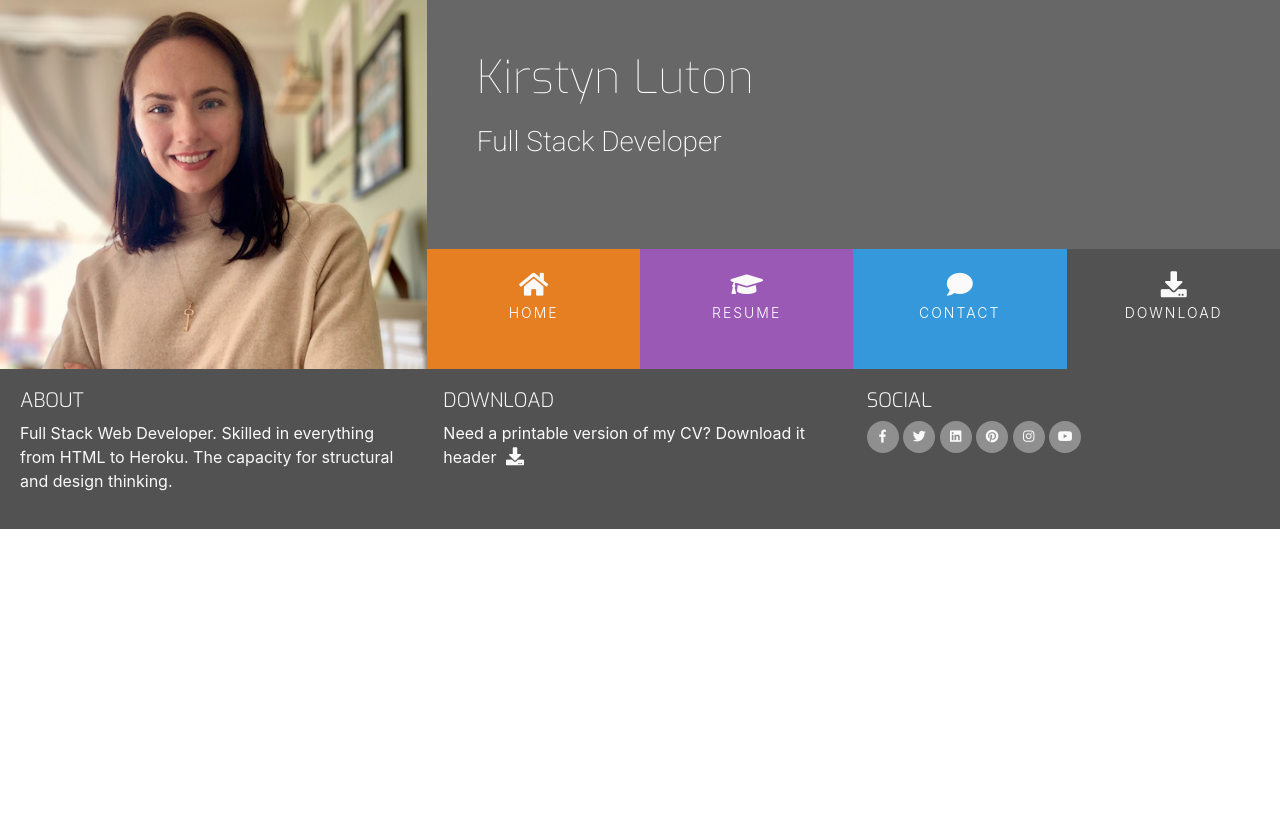
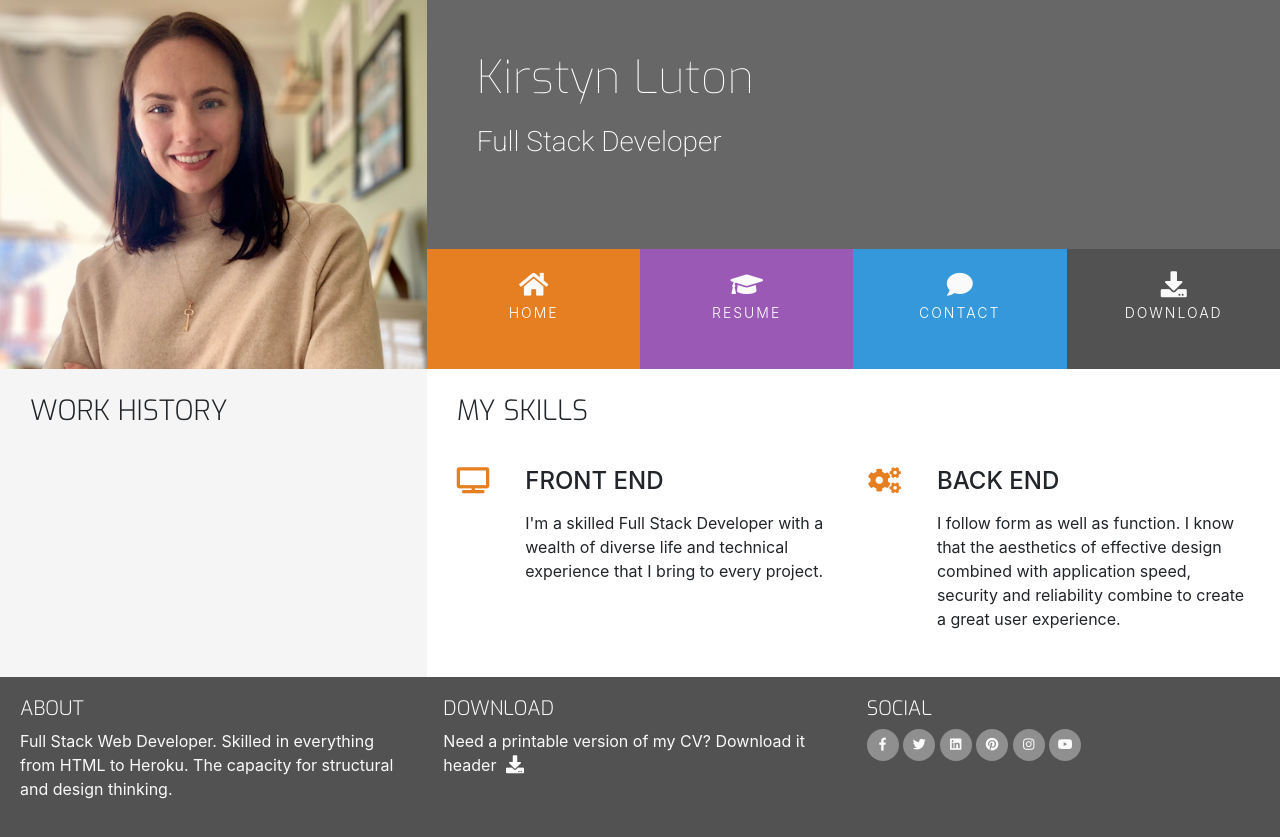
Before and after one commit to KJLuton/UCD_Resume, a plain HTML site: page resume.html in a window 1280 px wide. Before the commit the page ends 800 px from the top, so only its background shows below. Drawn offline with nearby package versions, Linux system fonts and the light colour scheme.

Commit message:
resume section updated

```diff
--- a/resume.html
+++ b/resume.html
@@ -45,8 +45,53 @@
             </div>
         </div>
     </header>
-    <section>
-
+        <section class="container-fluid">
+            <div class="row">
+                <div class="col-md-4 bg-color-personal-info section-column">
+                    <div class="row">
+                        <div class="col-12">
+                            <h3 class="section-heading uppercase">
+                                Work History
+                            </h3>
+                        </div>
+                    </div>
+                </div>
+                <div class="col-md-8 bg-color-three-reasons section-column">
+                    <div class="row">
+                        <div class="col">
+                            <h3 class="section-heading uppercase">My Skills</h3>
+                        </div>
+                    </div>
+                    <div class="row">
+                        <div class="col-10 offset-1 offset-sm-0 col-sm-4 col-md-6">
+                            <div class="row">
+                                <div class="col-2">
+                                    <i class="three-reasons-icon fa fa-tv" aria-hidden="true"></i>
+                                </div>
+                                <div class="col-10">
+                                    <h4 class="three-reasons-heading uppercase">Front End</h4>
+                                    <p>
+                                        I'm a skilled Full Stack Developer with a wealth of diverse life and technical experience that I bring to every project.
+                                    </p>
+                                </div>
+                            </div>
+                        </div>
+                        <div class="col-10 offset-1 offset-sm-0 col-sm-4 col-md-6">
+                            <div class="row">
+                                <div class="col-2">
+                                    <i class="three-reasons-icon fas fa-cogs" aria-hidden="true"></i>
+                                </div>
+                                <div class="col-10">
+                                    <h4 class="three-reasons-heading uppercase">Back End</h4>
+                                    <p>
+                                        I follow form as well as function. I know that the aesthetics of effective design combined with application speed, security and reliability combine to create a great user experience.
+                                    </p>
+                                </div>
+                            </div>
+                        </div>
+                    </div>
+                </div>
+            </div>
     </section>
     <footer id="footer-details" class="container-fluid">
         <div class="row">
```
